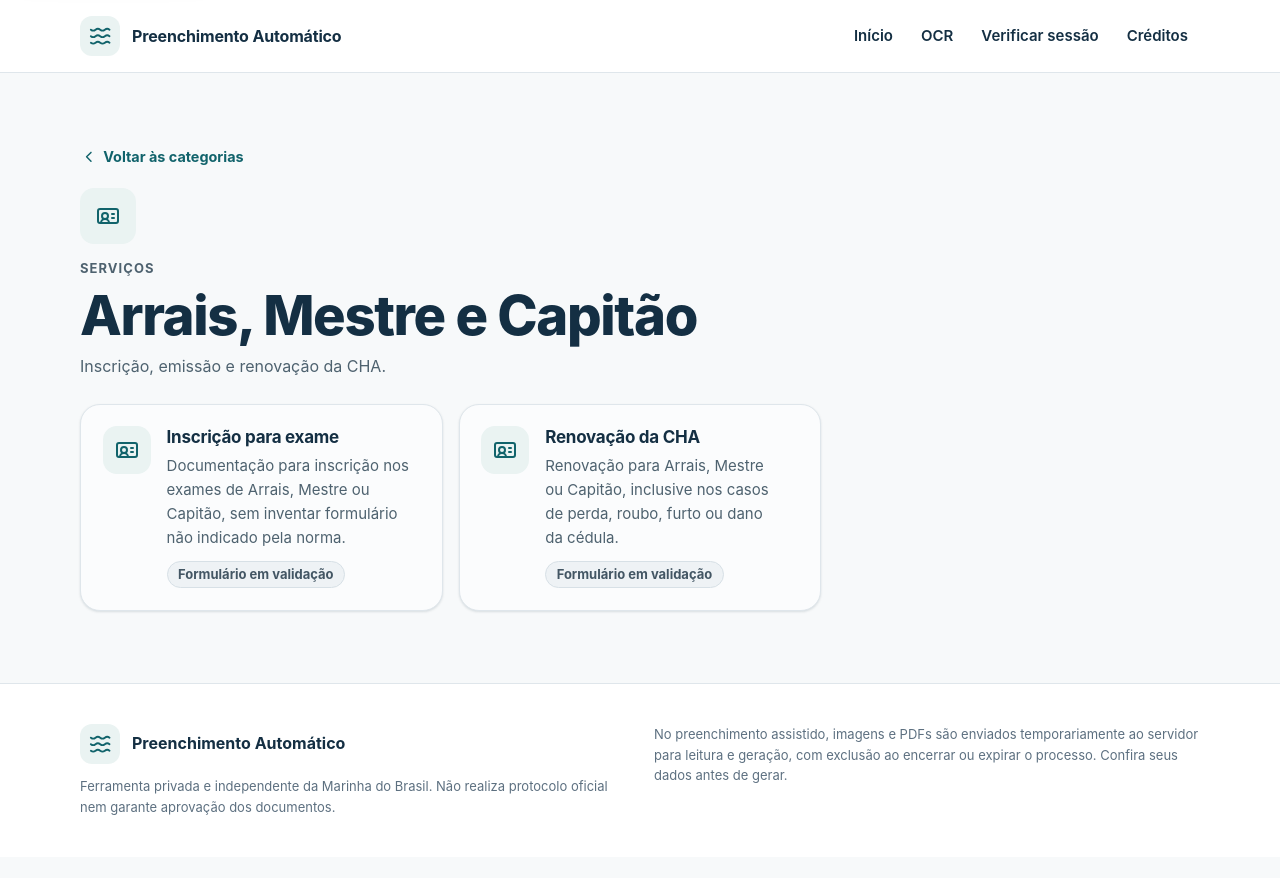
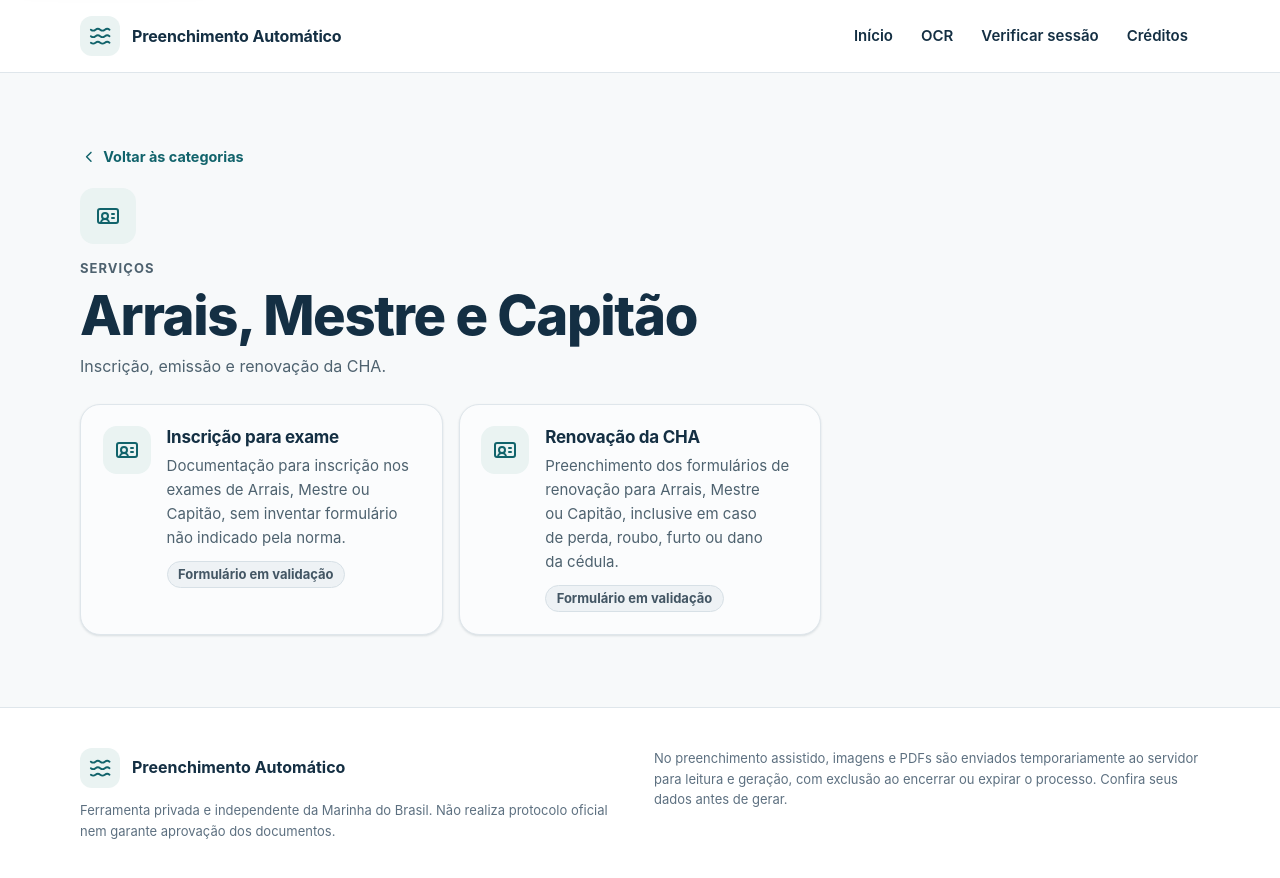
Before and after one commit to matheusdebrito/preenchimento-automatico, a React (Vite) app in the folder frontend/: page /servicos/amadores in a window 1280 px wide. Shown: the top 878 px of the page. Before the commit the page ends 857 px from the top, so only its background shows below. Built offline with nearby package versions, Linux system fonts and the light colour scheme; no server answers.

Commit message:
fix(frontend): describe CHA renewal as form filling

```diff
--- a/frontend/src/data/catalog.ts
+++ b/frontend/src/data/catalog.ts
@@ -96,6 +96,6 @@ export const PLANNED_AMATEUR_SERVICES: readonly PlannedService[] = [
   {
     id: 'renovacao-cha-amador',
     title: 'Renovação da CHA',
-    summary: 'Renovação para Arrais, Mestre ou Capitão, inclusive nos casos de perda, roubo, furto ou dano da cédula.',
+    summary: 'Preenchimento dos formulários de renovação para Arrais, Mestre ou Capitão, inclusive em caso de perda, roubo, furto ou dano da cédula.',
   },
 ];
```
